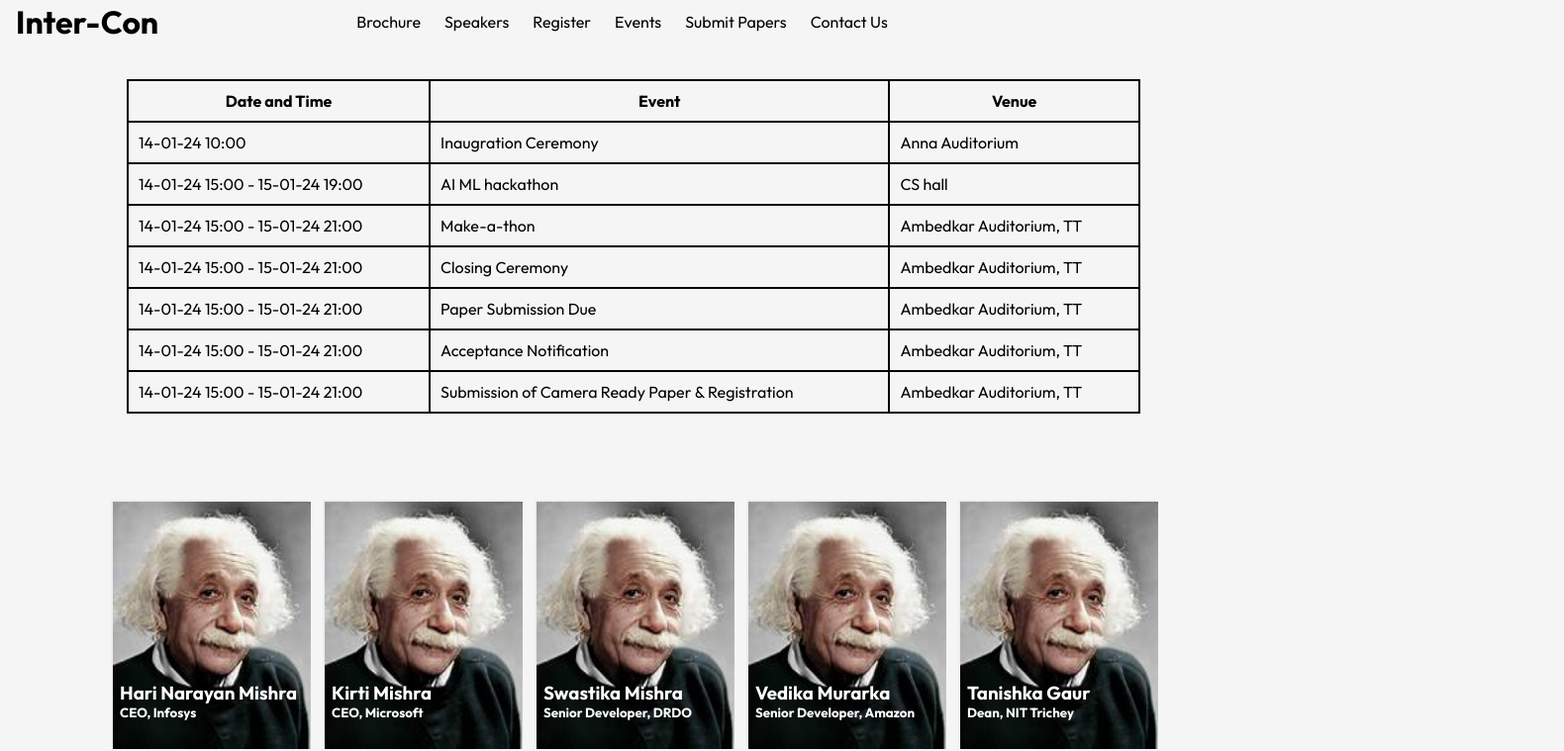
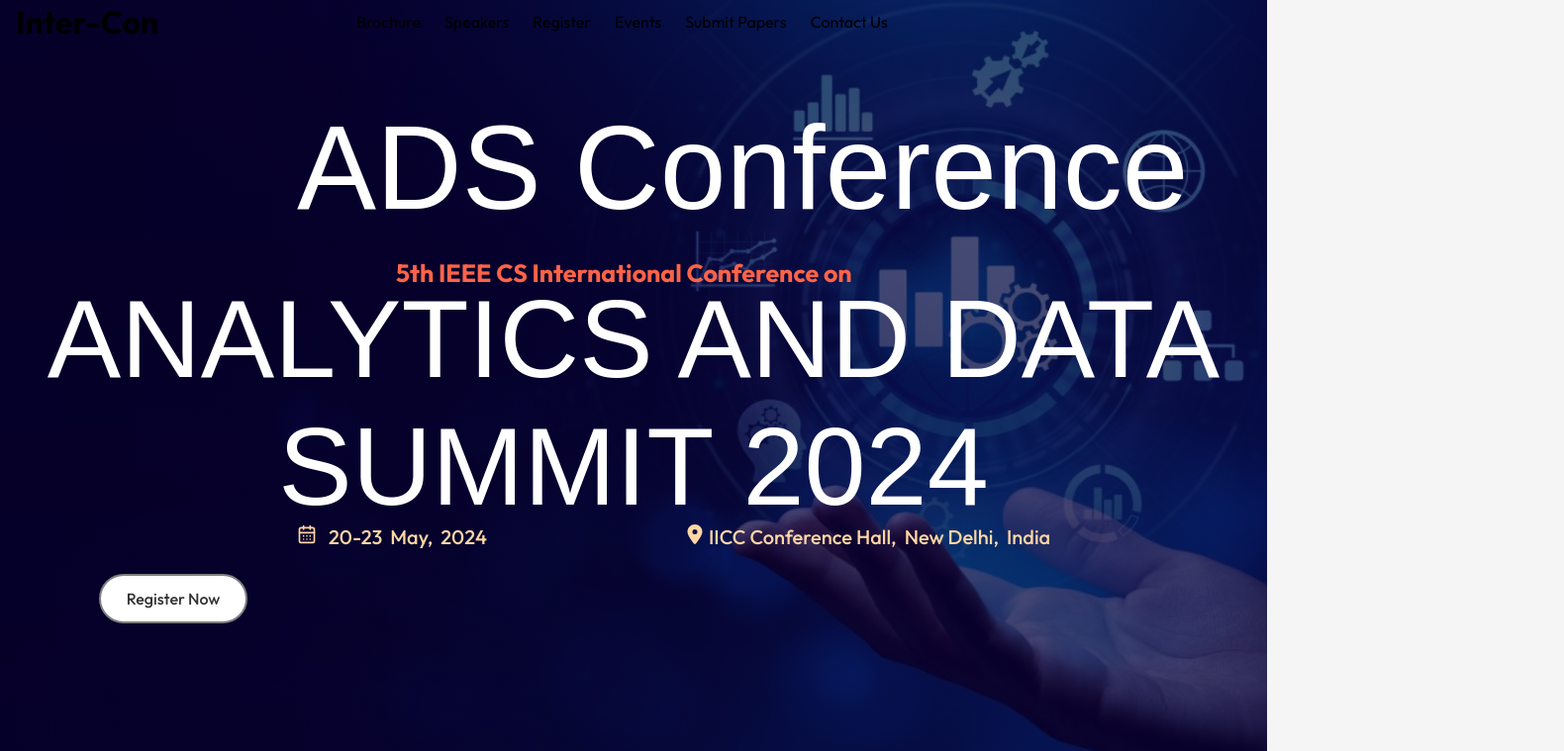
Before and after one commit to NehaSharma4122/International_Conference, a React (Vite) app: page / in a window 1280 px wide. Shown: the top 759 px of the page at 99% size, 1580 px wide, since content can reach past the window. Built offline with nearby package versions, Linux system fonts and the light colour scheme; a web font is replaced by a local one.

Commit message:
finalcheck

```diff
--- a/src/pages/Dashboard.jsx
+++ b/src/pages/Dashboard.jsx
@@ -1,10 +1,12 @@
 import Footer from "../Components/Footer";
 import Organizers from "../Components/Organizers";
 import Timeline from "../Components/Timeline";
+import Home from "../Components/Home/Home"
 
 const Dashboard = () => {
   return (
     <>
+      <Home/>
       <Timeline/>
       <Organizers />
       <Footer />
```
